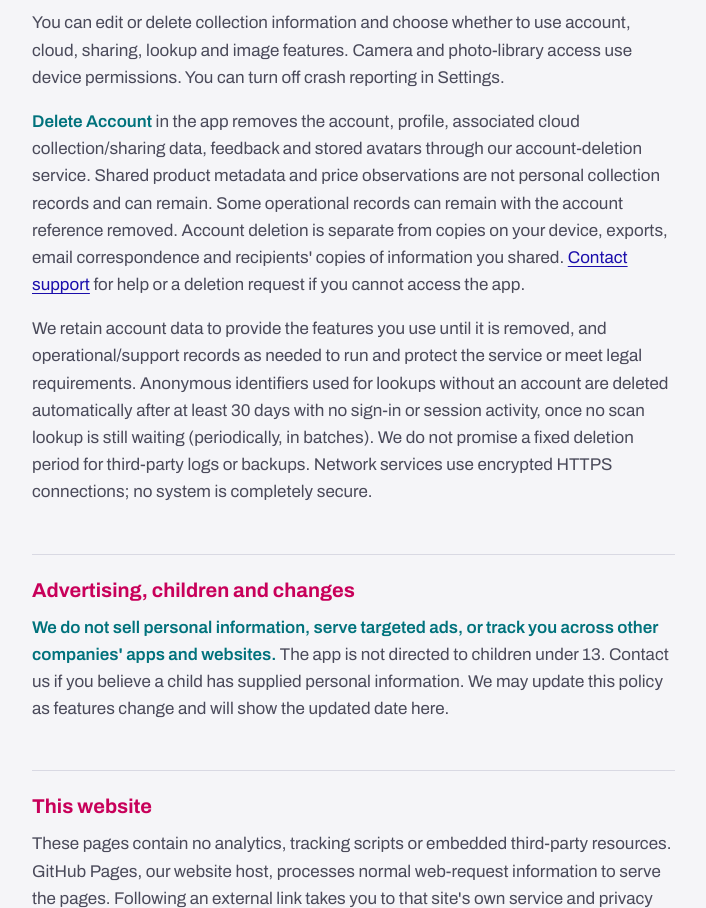
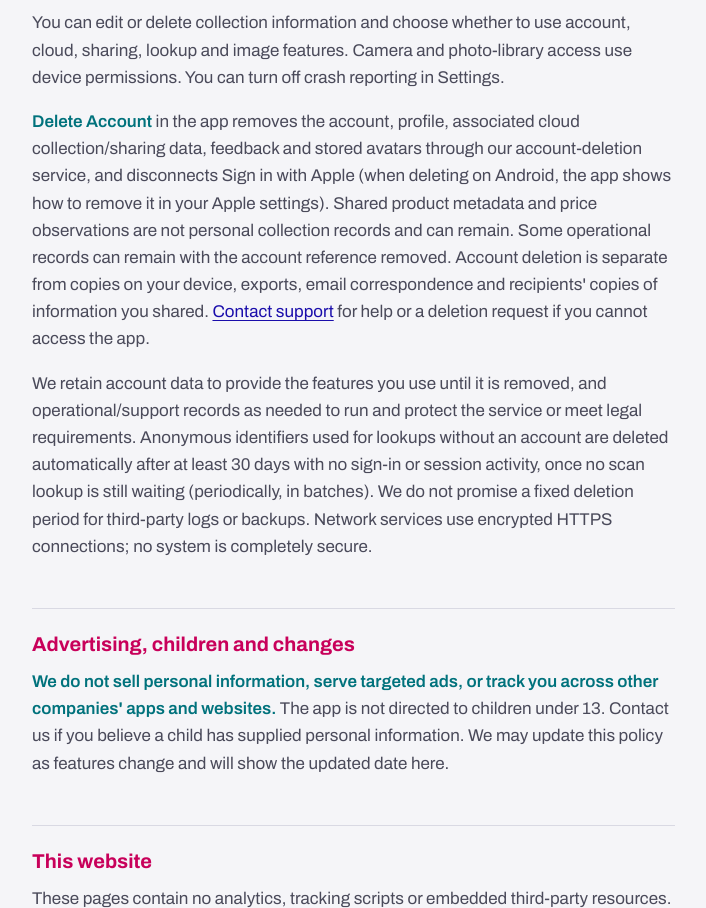
Before and after one commit to Vault-Media/vault-media.github.io, a plain HTML site: page privacy.html in a window 1280 px wide. Shown: the part 5038-5946 px from the top of the page, without its empty margins (388-1094 px from the left). Drawn offline with Linux system fonts and the light colour scheme.

Commit message:
privacy: account deletion disconnects Sign in with Apple (Android: the app shows how to remove it in Apple settings)

```diff
--- a/privacy.html
+++ b/privacy.html
@@ -85,7 +85,7 @@
 
         <h2 id="privacy-deletion">Choices, retention and deletion</h2>
         <p>You can edit or delete collection information and choose whether to use account, cloud, sharing, lookup and image features. Camera and photo-library access use device permissions. You can turn off crash reporting in Settings.</p>
-        <p><strong>Delete Account</strong> in the app removes the account, profile, associated cloud collection/sharing data, feedback and stored avatars through our account-deletion service. Shared product metadata and price observations are not personal collection records and can remain. Some operational records can remain with the account reference removed. Account deletion is separate from copies on your device, exports, email correspondence and recipients' copies of information you shared. <a class="textlink" href="/support.html">Contact support</a> for help or a deletion request if you cannot access the app.</p>
+        <p><strong>Delete Account</strong> in the app removes the account, profile, associated cloud collection/sharing data, feedback and stored avatars through our account-deletion service, and disconnects Sign in with Apple (when deleting on Android, the app shows how to remove it in your Apple settings). Shared product metadata and price observations are not personal collection records and can remain. Some operational records can remain with the account reference removed. Account deletion is separate from copies on your device, exports, email correspondence and recipients' copies of information you shared. <a class="textlink" href="/support.html">Contact support</a> for help or a deletion request if you cannot access the app.</p>
         <p>We retain account data to provide the features you use until it is removed, and operational/support records as needed to run and protect the service or meet legal requirements. Anonymous identifiers used for lookups without an account are deleted automatically after at least 30 days with no sign-in or session activity, once no scan lookup is still waiting (periodically, in batches). We do not promise a fixed deletion period for third-party logs or backups. Network services use encrypted HTTPS connections; no system is completely secure.</p>
 
         <h2 id="privacy-children">Advertising, children and changes</h2>
```
